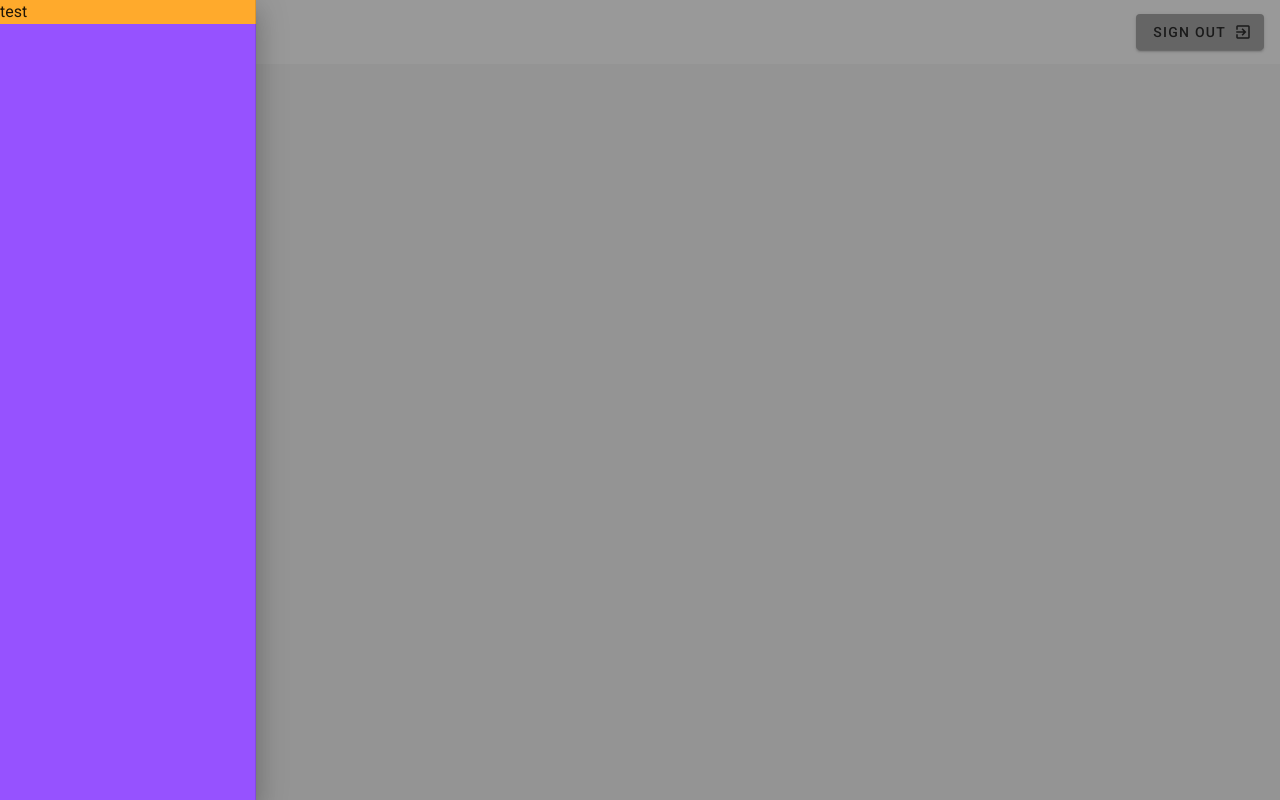
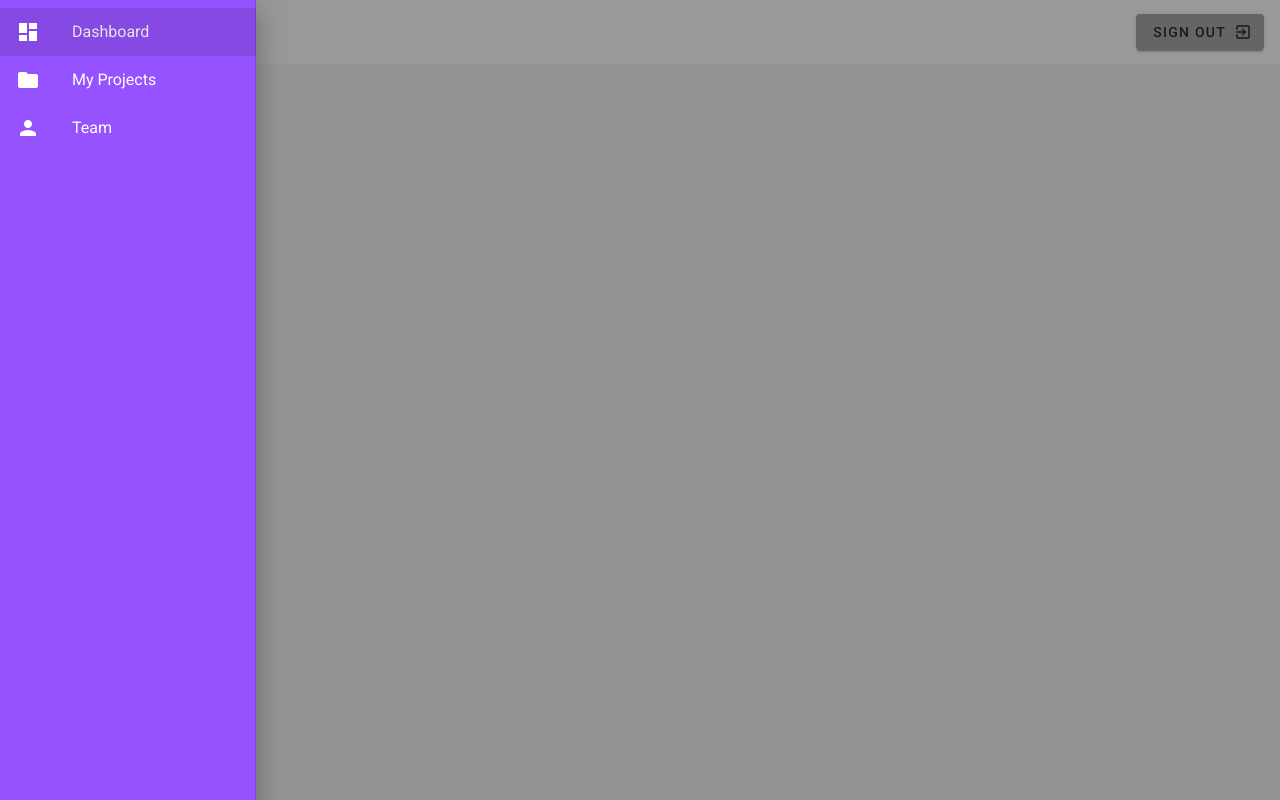
Before and after one commit to ovidiusf/project-manager, a Vue app: page / in a window 1280 px wide. Both pictures are taken after a click on the button 28 px from the left and 32 px from the top of the page. Built offline with nearby package versions, Linux system fonts and the light colour scheme.

Commit message:
Add the navigation list and routes

```diff
--- a/src/components/Navbar.vue
+++ b/src/components/Navbar.vue
@@ -1,7 +1,10 @@
 <template>
   <nav>
     <v-toolbar flat app>
-    <v-app-bar-nav-icon class="grey--text" @click="drawer = !drawer"></v-app-bar-nav-icon>
+      <v-app-bar-nav-icon
+        class="grey--text"
+        @click="drawer = !drawer"
+      ></v-app-bar-nav-icon>
       <v-toolbar-title class="text-uppercase grey--text">
         <span class="font-weight-light">Project</span>
         <span>Manager</span>
@@ -14,9 +17,19 @@
     </v-toolbar>
 
     <v-navigation-drawer v-model="drawer" app bottom class="primary" temporary>
-      <p class="info">test</p>
+      <v-list>
+        <v-list-item v-for="link in links" :key="link.text" router :to="link.route">
+          <v-list-item-action>
+            <v-icon class="white--text"> {{ link.icon }}</v-icon>
+          </v-list-item-action>
+          <v-list-item-content>
+            <v-list-item-title class="white--text">
+              {{ link.text }}
+            </v-list-item-title>
+          </v-list-item-content>
+        </v-list-item>
+      </v-list>
     </v-navigation-drawer>
-
   </nav>
 </template>
 
@@ -24,7 +37,12 @@
 export default {
   data() {
     return {
-      drawer: false
+      drawer: false,
+      links: [
+        { icon: "dashboard", text: "Dashboard", route: "/" },
+        { icon: "folder", text: "My Projects", route: "/projects" },
+        { icon: "person", text: "Team", route: "/team" }
+      ]
     };
   }
 };
--- a/src/router/index.js
+++ b/src/router/index.js
@@ -1,23 +1,31 @@
 import Vue from "vue";
 import VueRouter from "vue-router";
-import Home from "../views/Home.vue";
+import Dashboard from "../views/Dashboard.vue";
 
 Vue.use(VueRouter);
 
 const routes = [
   {
     path: "/",
-    name: "Home",
-    component: Home
+    name: "Dashboard",
+    component: Dashboard
   },
   {
-    path: "/about",
-    name: "About",
+    path: "/projects",
+    name: "Projects",
     // route level code-splitting
     // this generates a separate chunk (about.[hash].js) for this route
     // which is lazy-loaded when the route is visited.
     component: () =>
-      import(/* webpackChunkName: "about" */ "../views/About.vue")
+      import(/* webpackChunkName: "Projects" */ "../views/Projects.vue")
+  },
+  {
+    path: "/team",
+    name: "Team",
+    // route level code-splitting
+    // this generates a separate chunk (about.[hash].js) for this route
+    // which is lazy-loaded when the route is visited.
+    component: () => import(/* webpackChunkName: "Team" */ "../views/Team.vue")
   }
 ];
 
--- a/src/views/About.vue
+++ /dev/null
@@ -1,5 +0,0 @@
-<template>
-  <div class="about">
-    <h1>This is an about page</h1>
-  </div>
-</template>
--- a/src/views/Home.vue
+++ b/src/views/Dashboard.vue
@@ -1,12 +1,12 @@
 <template>
   <div class="home">
-    <h1>Homepage</h1>
+    <h1>Dashboard</h1>
   </div>
 </template>
 
 <script>
 // @ is an alias to /src
 export default {
-  name: "Home"
+  name: "Dashboard"
 };
 </script>
--- /dev/null
+++ b/src/views/Projects.vue
@@ -0,0 +1,5 @@
+<template>
+  <div class="projects">
+    <h1>Projects</h1>
+  </div>
+</template>
--- /dev/null
+++ b/src/views/Team.vue
@@ -0,0 +1,11 @@
+<template>
+  <div class="Team">
+    <h1>Team</h1>
+  </div>
+</template>
+
+<script>
+export default {};
+</script>
+
+<style></style>
```
